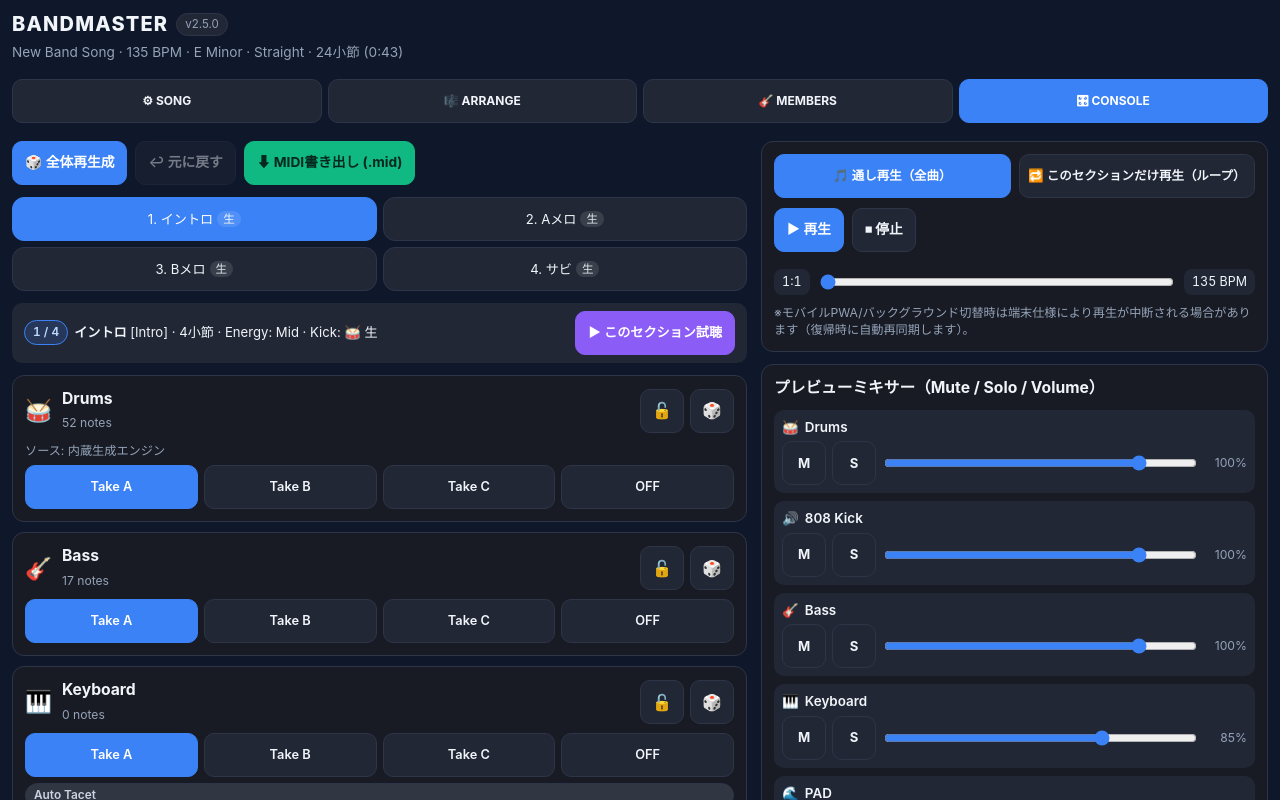
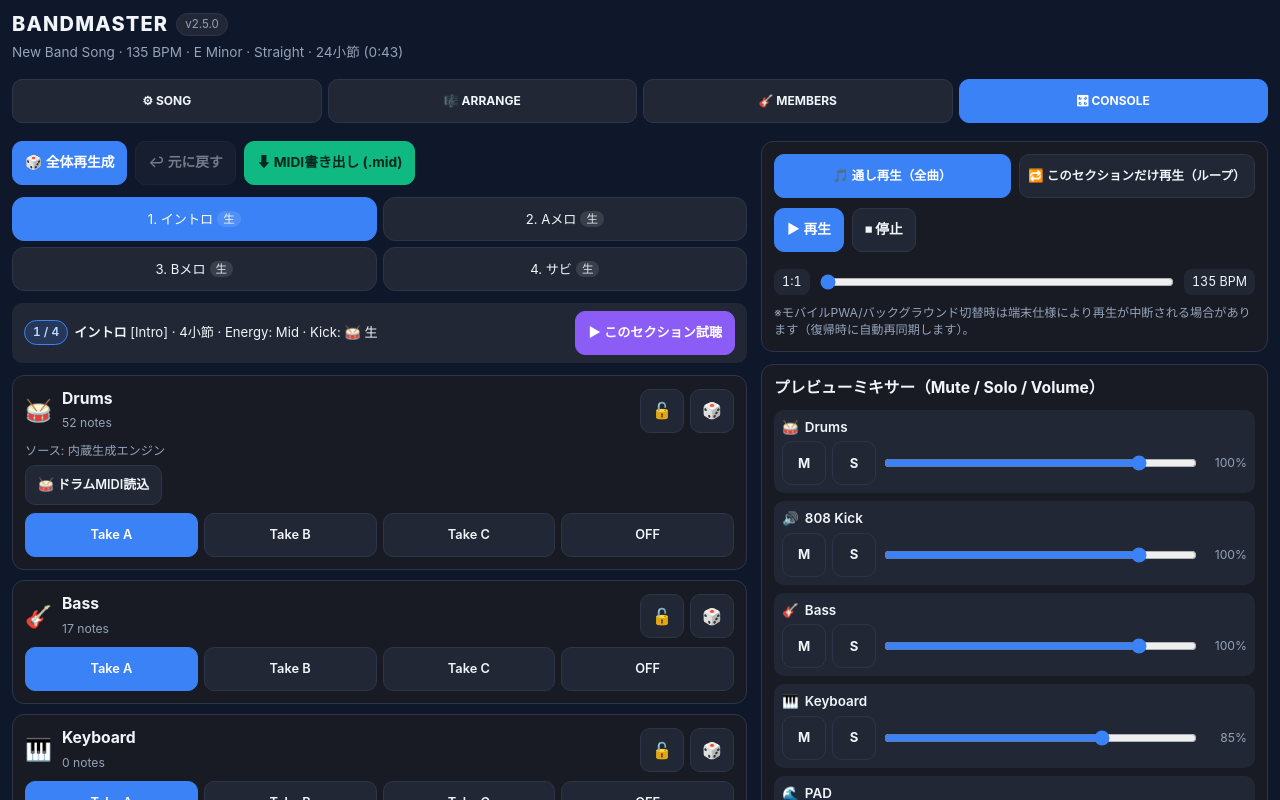
Before and after one commit to miyamax0523/bandmaster, a React (Vite) app: page / in a window 1280 px wide. Shown: the top 800 px of the page. Built offline with nearby package versions, Linux system fonts and the light colour scheme.

Commit message:
feat: add drum MIDI upload/clear actions to CONSOLE Drums card

```diff
--- a/src/App.tsx
+++ b/src/App.tsx
@@ -182,6 +182,8 @@ export function App() {
               canUndo={canUndo}
               onSelectSection={setSelectedSectionId}
               onPreviewSection={audio.previewSection}
+              onChangeSectionDrumLoop={changeSectionDrumLoop}
+              onClearSectionDrumLoop={(id) => changeSectionDrumLoop(id, undefined)}
               onRegenerateAll={regenerateAll}
               onUndo={undo}
               onRegenerateCell={regenerateCell}
--- a/src/components/BandmasterConsole.tsx
+++ b/src/components/BandmasterConsole.tsx
@@ -1,7 +1,14 @@
+import { useState, type ChangeEvent } from 'react';
 import { isCellOutdated, isDrumLockedUnsynced } from '../lib/bandState';
+import { extractDrumLoopFromMidi } from '../lib/midiParser';
 import { isAutoTacet } from '../lib/noteSelector';
 import { useHorizontalSwipe } from '../lib/touchSwipe';
-import type { InstrumentType, SongConfig, TakeStyle } from '../types/song';
+import type {
+  DrumLoopData,
+  InstrumentType,
+  SongConfig,
+  TakeStyle,
+} from '../types/song';
 import type { BandState } from '../types/track';
 import { MidiExportButton } from './MidiExportButton';
 import { TakeSelector } from './TakeSelector';
@@ -14,6 +21,8 @@ interface BandmasterConsoleProps {
   canUndo: boolean;
   onSelectSection: (id: string) => void;
   onPreviewSection: (sectionId: string) => void;
+  onChangeSectionDrumLoop: (sectionId: string, loop?: DrumLoopData) => void;
+  onClearSectionDrumLoop: (sectionId: string) => void;
   onRegenerateAll: () => void;
   onUndo: () => void;
   onRegenerateCell: (sectionId: string, inst: InstrumentType) => void;
@@ -40,12 +49,15 @@ export function BandmasterConsole({
   canUndo,
   onSelectSection,
   onPreviewSection,
+  onChangeSectionDrumLoop,
+  onClearSectionDrumLoop,
   onRegenerateAll,
   onUndo,
   onRegenerateCell,
   onSelectTake,
   onToggleLock,
 }: BandmasterConsoleProps) {
+  const [midiError, setMidiError] = useState<string | null>(null);
   const currentIdx = Math.max(
     0,
     song.sections.findIndex((s) => s.id === selectedSectionId)
@@ -66,6 +78,20 @@ export function BandmasterConsole({
   );
 
   if (!section) return null;
+
+  const handleSectionDrumUpload = async (e: ChangeEvent<HTMLInputElement>) => {
+    const file = e.target.files?.[0];
+    e.target.value = '';
+    if (!file) return;
+    try {
+      setMidiError(null);
+      const bytes = new Uint8Array(await file.arrayBuffer());
+      const { drumLoop } = extractDrumLoopFromMidi(bytes, file.name);
+      onChangeSectionDrumLoop(section.id, drumLoop);
+    } catch (err) {
+      setMidiError(err instanceof Error ? err.message : 'MIDI読込失敗');
+    }
+  };
 
   const cells = bandState.cellsBySection[section.id];
   const drumSourceLabel = section.uploadedDrumLoop
@@ -191,7 +217,33 @@ export function BandmasterConsole({
               </div>
 
               {key === 'drums' && (
-                <div className="source-line">ソース: {drumSourceLabel}</div>
+                <>
+                  <div className="source-line">ソース: {drumSourceLabel}</div>
+                  <div className="drum-midi-actions">
+                    <label className="btn btn-secondary drum-midi-btn">
+                      🥁 ドラムMIDI読込
+                      <input
+                        type="file"
+                        accept=".mid,.midi,audio/midi"
+                        hidden
+                        onChange={handleSectionDrumUpload}
+                      />
+                    </label>
+                    {section.uploadedDrumLoop && (
+                      <button
+                        type="button"
+                        className="btn btn-danger drum-midi-btn"
+                        onClick={() => {
+                          setMidiError(null);
+                          onClearSectionDrumLoop(section.id);
+                        }}
+                      >
+                        ✕ 解除
+                      </button>
+                    )}
+                  </div>
+                  {midiError && <p className="error-text">{midiError}</p>}
+                </>
               )}
 
               <div className="badge-row">
--- a/src/index.css
+++ b/src/index.css
@@ -737,6 +737,23 @@ input[type='range'] {
   margin-bottom: 6px;
 }
 
+.drum-midi-actions {
+  display: flex;
+  flex-wrap: wrap;
+  gap: 6px;
+  margin-bottom: 8px;
+  max-width: 100%;
+}
+
+.drum-midi-btn {
+  min-height: 40px;
+  padding: 6px 12px;
+  border-radius: 10px;
+  border: 1px solid var(--border);
+  cursor: pointer;
+  font-size: 0.8rem;
+}
+
 .badge-row,
 .chip-list,
 .warning-stack,
```
